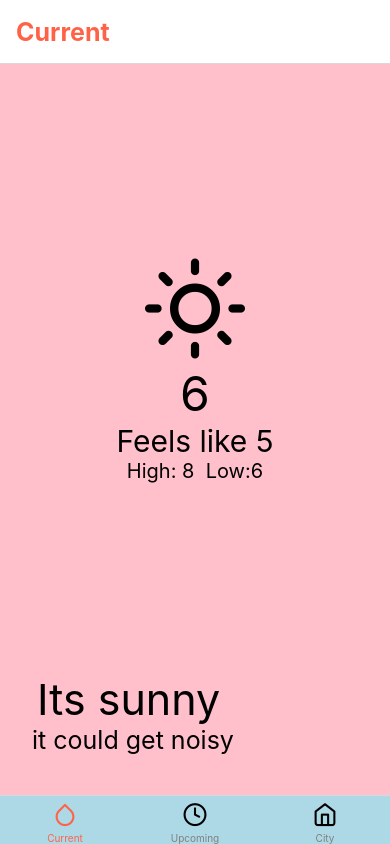
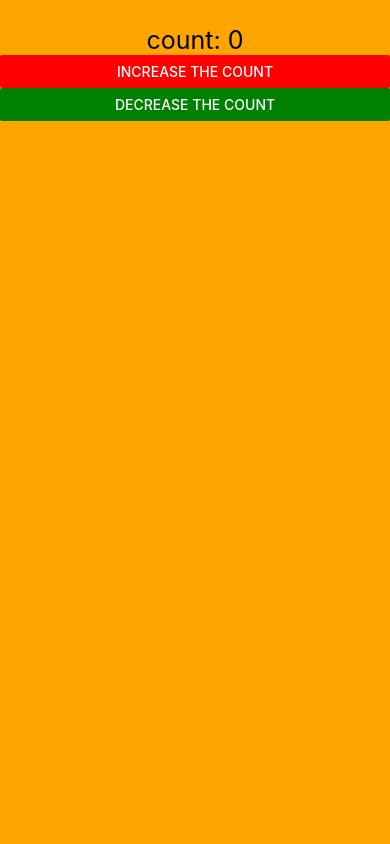
Before and after one commit to niatania102/weatherapp, a React Native app: screen / in a window 390 px wide. Built offline with nearby package versions, Linux system fonts and the light colour scheme.

Commit message:
useState hook

```diff
--- a/App.js
+++ b/App.js
@@ -2,13 +2,14 @@
 import { NavigationContainer } from "@react-navigation/native"
 import { createBottomTabNavigator } from "@react-navigation/bottom-tabs"
 import Tabs from "./src/components/Tabs"
+import Counter from "./src/demontrations/Counter"
 
 const Tab = createBottomTabNavigator()
 
 const App = () => {
   return (
     <NavigationContainer>
-      <Tabs/>
+      <Counter/>
     </NavigationContainer>
   )
 }
--- /dev/null
+++ b/src/demontrations/Counter.js
@@ -0,0 +1,39 @@
+import React, {useState} from "react";
+import { View, Text, Button, StyleSheet } from "react-native";
+
+const Counter = () => {
+    const [ count, setCount ] = useState(0)
+    return (
+        <View style={styles.container}>
+            <Text style={styles.title}>{`count: ${count}`}</Text>
+            <Button
+                color={'red'}
+                title={'Increase the count'}
+                onPress={() => {
+                    setCount(count + 1)
+                    console.log(count)
+                }}/>
+            <Button
+                color={'green'}
+                title={'Decrease the count'}
+                onPress={() => {
+                    setCount(count - 1)
+                    console.log(count)
+                }}/>
+        </View>
+    )
+}
+
+const styles = StyleSheet.create({
+    container:{
+        flex:1,
+        backgroundColor: 'orange'
+    },
+    title:{
+        alignSelf: 'center',
+        fontSize: 25,
+        marginTop: 25
+    }
+})
+
+export default Counter
```
